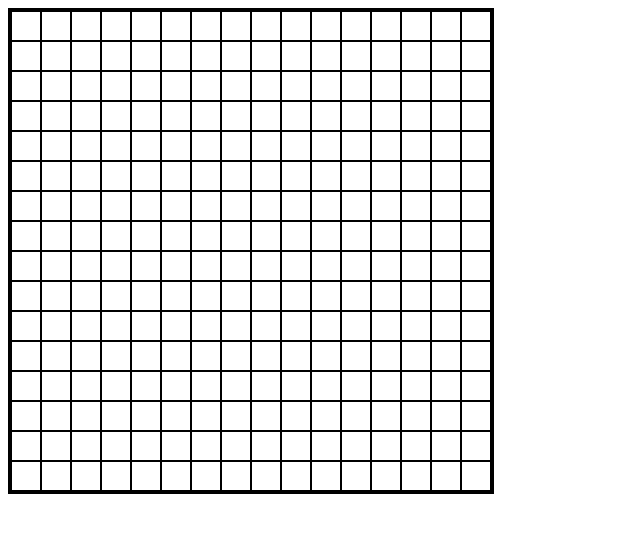
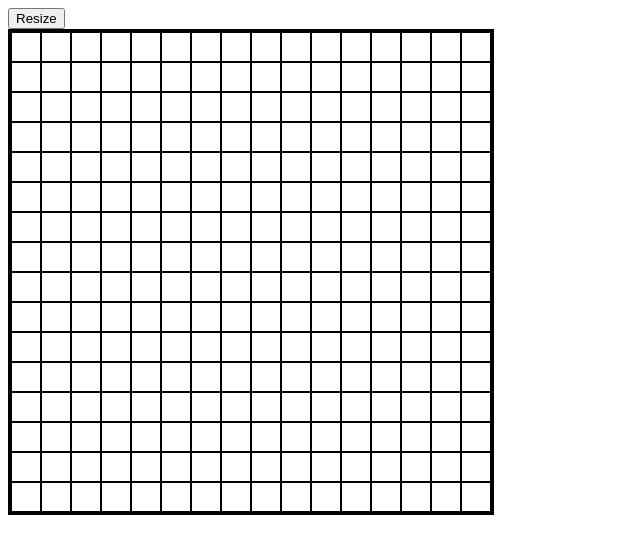
Before and after one commit to ijasilari/etchaSketch, a plain HTML site: page index.html in a window 1280 px wide. Shown: the whole page, without its empty margins (0-640 px from the left). Drawn offline with Linux system fonts and the light colour scheme.

Commit message:
Resize button basic structure. Not working yet

```diff
--- a/index.html
+++ b/index.html
@@ -8,8 +8,8 @@
     <link rel="stylesheet" type="text/css" href="styles.css"/>
 </head>
 <body>
+    <button type="button" id="resizeBtn" onclick="resizeGrid()">Resize</button>
     <div class="gridContainer">
-
     </div>
 </body>
 </html>
--- a/script.js
+++ b/script.js
@@ -13,3 +13,12 @@ divs.forEach((div) => {
         div.style.backgroundColor = 'black';
     })
 })
+
+ function resizeGrid() {
+    let gridSize = prompt("Enter number of squares per side", "16");
+    if (gridSize === null || gridSize === ""){
+        return;
+    } else {
+        alert("yeet");
+    }
+ }
--- a/styles.css
+++ b/styles.css
@@ -1,5 +1,3 @@
-
-
 .gridContainer{
     border-style: solid;
     display: flex;
```
